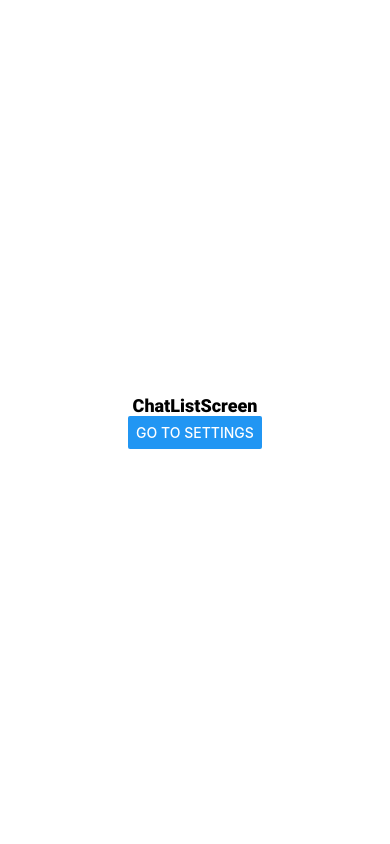
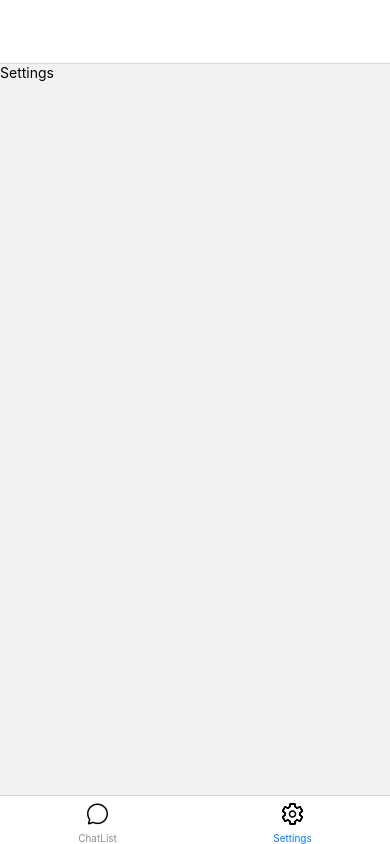
Before and after one commit to gulshan-ara/whatsapp_clone, a React Native app: screen /Settings in a window 390 px wide. Built offline with nearby package versions, Linux system fonts and the light colour scheme.

Commit message:
feat - Bottom tab navigation added & code is formatted by shifting navigation related codes into navigation folder

```diff
--- a/App.js
+++ b/App.js
@@ -7,18 +7,15 @@
 import { useCallback, useState, useEffect } from "react";
 import * as Font from "expo-font";
 import "react-native-gesture-handler";
-import { NavigationContainer } from "@react-navigation/native";
-import { createStackNavigator } from "@react-navigation/stack";
 
 // imports from my own files!
 import ChatListScreen from "./screens/ChatListScreen";
 import ChatSettingsScreen from "./screens/ChatSettingsScreen";
+import Settings from "./screens/Settings";
+import MainNavigator from "./navigation/AppNavigator";
 
 // Keep the splash screen visible while we fetch resources
 SplashScreen.preventAutoHideAsync();
-
-// stack navigator
-const Stack = createStackNavigator();
 
 export default function App() {
   const [appIsLoaded, setAppIsLoaded] = useState(false);
@@ -51,20 +48,7 @@
 
   return (
     <SafeAreaProvider onLayout={onLayout}>
-      <NavigationContainer>
-        <Stack.Navigator>
-          <Stack.Screen
-            name="Home"
-            options={{ headerShown: false }}
-            component={ChatListScreen}
-          />
-          <Stack.Screen
-            name="ChatSettings"
-            options={{headerTitle: "Settings"}}
-            component={ChatSettingsScreen}
-          />
-        </Stack.Navigator>
-      </NavigationContainer>
+      <MainNavigator />
     </SafeAreaProvider>
   );
 }
--- /dev/null
+++ b/navigation/AppNavigator.js
@@ -0,0 +1,13 @@
+import React from "react";
+import { NavigationContainer } from "@react-navigation/native";
+import MainNavigator from "./MainNavigator";
+
+const AppNavigator = () => {
+  return (
+    <NavigationContainer>
+      <MainNavigator />
+    </NavigationContainer>
+  );
+};
+
+export default AppNavigator;
--- /dev/null
+++ b/navigation/MainNavigator.js
@@ -0,0 +1,61 @@
+import React from "react";
+import { createStackNavigator } from "@react-navigation/stack";
+import { createBottomTabNavigator } from "@react-navigation/bottom-tabs";
+import { Ionicons } from "@expo/vector-icons";
+
+// imports from my own file
+import ChatListScreen from "../screens/ChatListScreen";
+import Settings from "../screens/Settings";
+import ChatSettingsScreen from "../screens/ChatSettingsScreen";
+
+// stack navigator
+const Stack = createStackNavigator();
+const Tab = createBottomTabNavigator();
+
+const TabNavigator = () => {
+  return (
+    <Tab.Navigator screenOptions={{ headerTitle: "" }}>
+      <Tab.Screen
+        name="ChatList"
+        component={ChatListScreen}
+        options={{
+          tabBarIcon: () => {
+            return (
+              <Ionicons name="chatbubble-outline" size={24} color="black" />
+            );
+          },
+        }}
+      />
+      <Tab.Screen
+        name="Settings"
+        component={Settings}
+        options={{
+          tabBarIcon: () => {
+            return (
+              <Ionicons name="settings-outline" size={24} color="black" />
+            );
+          },
+        }}
+      />
+    </Tab.Navigator>
+  );
+};
+
+const MainNavigator = () => {
+  return (
+      <Stack.Navigator>
+        <Stack.Screen
+          name="Home"
+          options={{ headerShown: false }}
+          component={TabNavigator}
+        />
+        <Stack.Screen
+          name="ChatSettings"
+          options={{ headerTitle: "Settings" }}
+          component={ChatSettingsScreen}
+        />
+      </Stack.Navigator>
+  );
+};
+
+export default MainNavigator;
--- a/package.json
+++ b/package.json
@@ -11,6 +11,7 @@
   "dependencies": {
     "@expo/webpack-config": "^18.0.1",
     "@react-native-community/masked-view": "^0.1.11",
+    "@react-navigation/bottom-tabs": "^6.5.7",
     "@react-navigation/native": "^6.1.6",
     "@react-navigation/stack": "^6.3.16",
     "expo": "~48.0.15",
@@ -24,7 +25,8 @@
     "react-native-reanimated": "~2.14.4",
     "react-native-safe-area-context": "4.5.0",
     "react-native-screens": "~3.20.0",
-    "react-native-web": "~0.18.10"
+    "react-native-web": "~0.18.10",
+    "@expo/vector-icons": "^13.0.0"
   },
   "devDependencies": {
     "@babel/core": "^7.20.0"
--- /dev/null
+++ b/screens/Settings.js
@@ -0,0 +1,14 @@
+import { StyleSheet, Text, View } from 'react-native'
+import React from 'react'
+
+const Settings = () => {
+  return (
+    <View>
+      <Text>Settings</Text>
+    </View>
+  )
+}
+
+export default Settings
+
+const styles = StyleSheet.create({})
```
Also changed, not shown: 1 other file (tests, documents, lock files or other folders).
